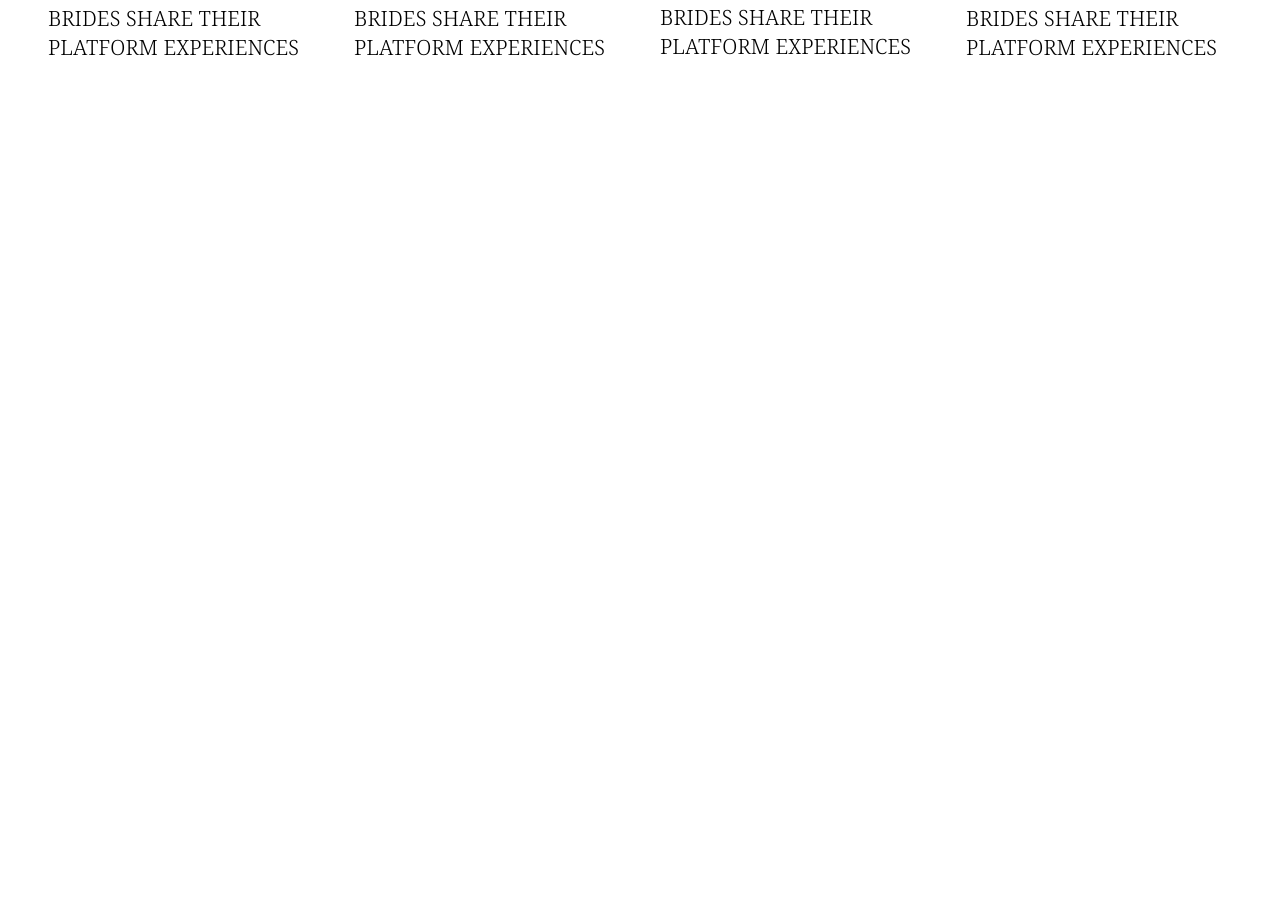
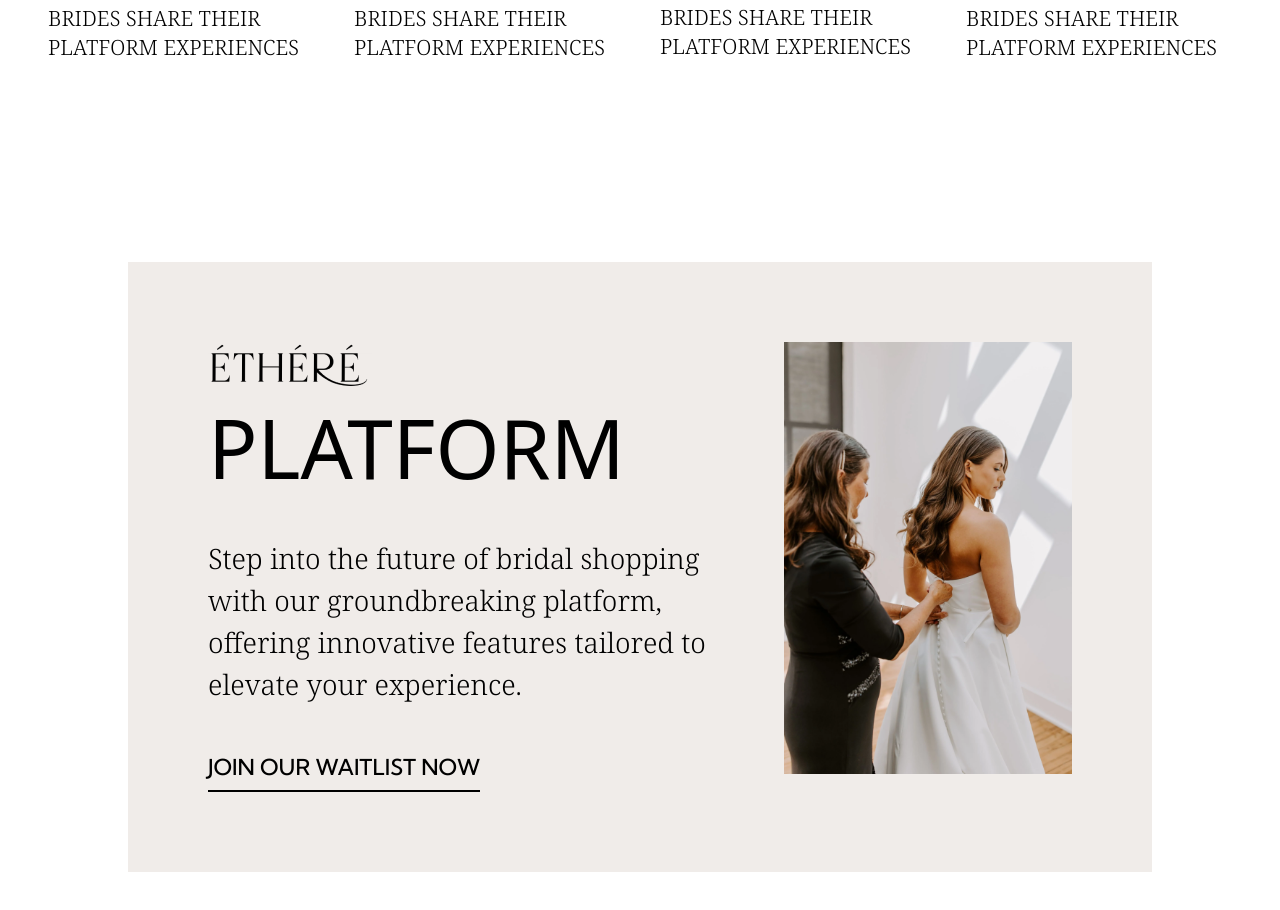
Before and after one commit to dev-mdsohagmiya/ethere, a Next.js app: page / in a window 1280 px wide. Shown: the part 1642-2552 px from the top of the page. Before the commit the page ends 1776 px from the top, so only its background shows below. Built offline with nearby package versions, Linux system fonts and the light colour scheme.

Commit message:
added banner

```diff
--- a/components/pages/home/HomePage.tsx
+++ b/components/pages/home/HomePage.tsx
@@ -1,4 +1,4 @@
-import { BlogsSection, HeroSection } from "./sections";
+import { BannerSection, BlogsSection, HeroSection } from "./sections";
 
 function HomePage() {
   return (
@@ -9,6 +9,10 @@ function HomePage() {
       <div>
         <BlogsSection />
       </div>
+
+      <div>
+        <BannerSection />
+      </div>
     </div>
   );
 }
--- /dev/null
+++ b/components/pages/home/banner/BannerSection.tsx
@@ -0,0 +1,11 @@
+import Banner from "@/components/ui/banner/Banner";
+
+function BannerSection() {
+  return (
+    <div className="p-32">
+      <Banner />
+    </div>
+  );
+}
+
+export default BannerSection;
--- a/components/pages/home/sections/index.tsx
+++ b/components/pages/home/sections/index.tsx
@@ -1,4 +1,5 @@
+import BannerSection from "../banner/BannerSection";
 import BlogsSection from "./blogs/BlogsSection";
 import HeroSection from "./hero/HeroSection";
 
-export { HeroSection, BlogsSection };
+export { HeroSection, BlogsSection, BannerSection };
--- /dev/null
+++ b/components/ui/banner/Banner.tsx
@@ -0,0 +1,56 @@
+import { IMAGES } from "@/public";
+import NextImage from "../next-image/NextImage";
+import Button from "../button/Button";
+import { fontNotoSerif } from "@/public/font";
+
+function Banner() {
+  return (
+    <div>
+      <div>
+        <div className="grid grid-cols-12 bg-[#F0ECE9] p-20">
+          <div className="col-span-8 grid items-center pr-[10%]">
+            <div>
+              <div>
+                <div>
+                  <NextImage
+                    className=""
+                    alt=""
+                    src={IMAGES.root.companyBlackLogo}
+                  />
+                </div>
+              </div>
+              <div>
+                <h2 className="font-[500] text-[82px]">PLATFORM</h2>
+              </div>
+              <div className="pt-7">
+                <p
+                  className={` ${fontNotoSerif.className} font-[300] text-[28px]`}
+                >
+                  Step into the future of bridal shopping with our
+                  groundbreaking platform, offering innovative features tailored
+                  to elevate your experience.
+                </p>
+              </div>
+              <div className="pt-10">
+                <Button
+                  text="JOIN OUR WAITLIST NOW"
+                  className="w-auto py-[11px]"
+                />
+              </div>
+              <div></div>
+            </div>
+          </div>
+          <div className="col-span-4">
+            <NextImage
+              className="w-full"
+              alt=""
+              src={IMAGES.ui.banner.bannerImg1}
+            />
+          </div>
+        </div>
+      </div>
+    </div>
+  );
+}
+
+export default Banner;
--- /dev/null
+++ b/public/image-data/ui.image.tsx
@@ -0,0 +1,6 @@
+import bannerImg1 from "@/public/images/ui/banner/img1.png";
+export const UIImage = {
+  banner: {
+    bannerImg1,
+  },
+};
--- a/public/index.tsx
+++ b/public/index.tsx
@@ -1,9 +1,11 @@
 import { homeImage } from "./image-data/home.image";
 import { navbarImage } from "./image-data/navbar.image";
 import { rootImage } from "./image-data/root.image";
+import { UIImage } from "./image-data/ui.image";
 
 export const IMAGES = {
   navbar: navbarImage,
   root: rootImage,
   home: homeImage,
+  ui: UIImage,
 };
```
Also changed, not shown: public/images/ui/banner/img1.png (added).
